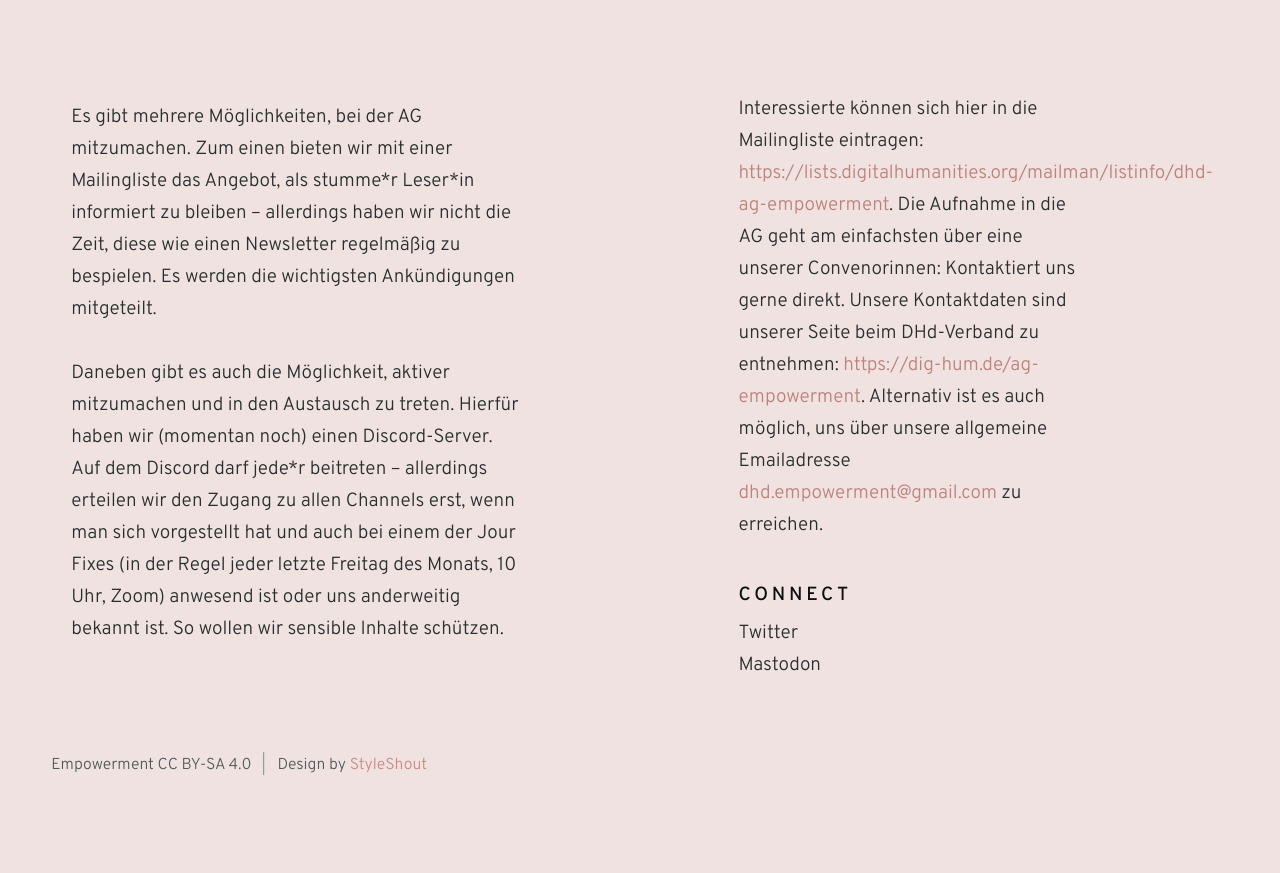
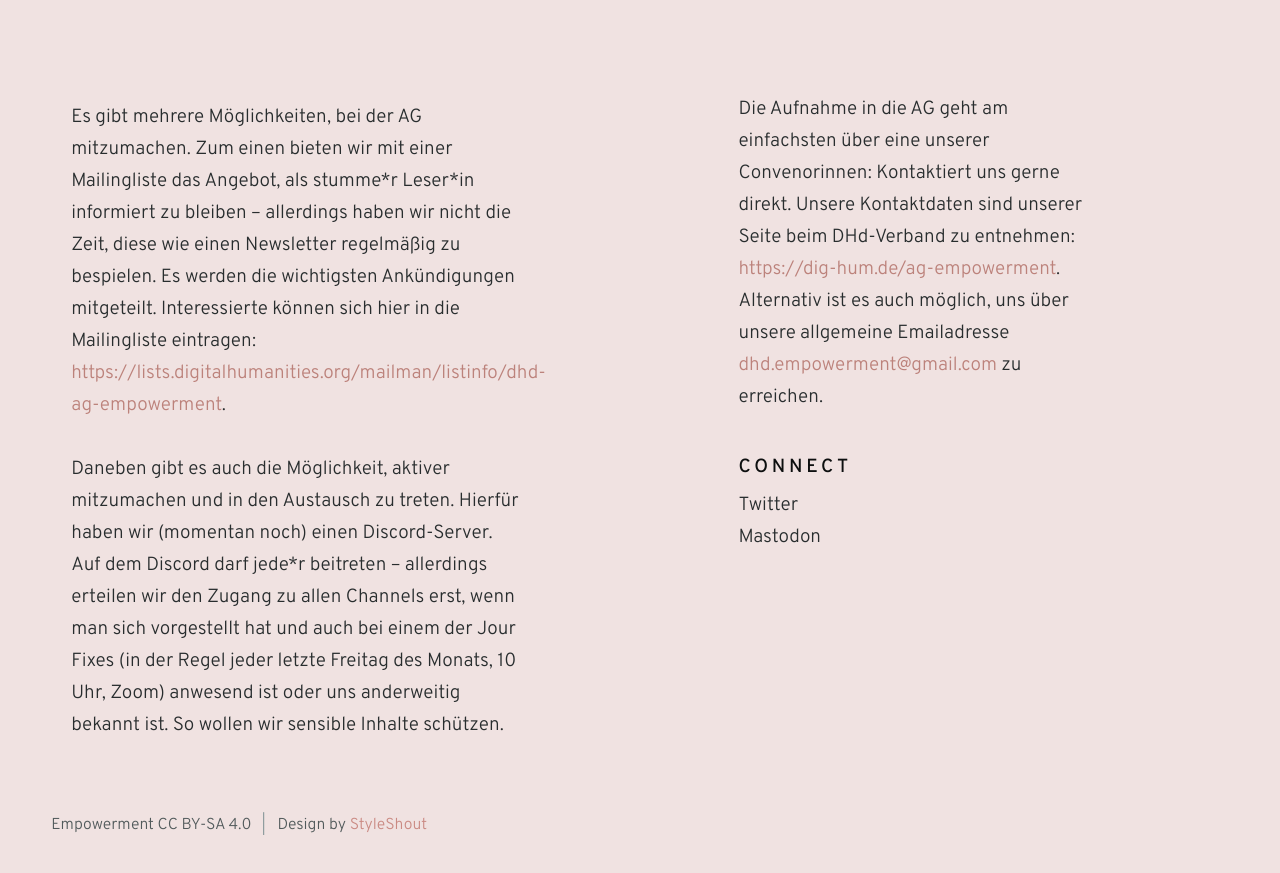
Before and after one commit to empowerdh/empowerdh.github.io, a plain HTML site: page index.html in a window 1280 px wide. Shown: the part 7720-8593 px from the top of the page. Drawn offline with Linux system fonts and the light colour scheme.

Commit message:
update contact info

```diff
--- a/index.html
+++ b/index.html
@@ -386,7 +386,7 @@
             <div class="row s-footer__contact-content">
 
                 <div class="column lg-5 md-6 stack-on-900 left-block">
-                    <p>Es gibt mehrere Möglichkeiten, bei der AG mitzumachen. Zum einen bieten wir mit einer Mailingliste das Angebot, als stumme*r Leser*in informiert zu bleiben – allerdings haben wir nicht die Zeit, diese wie einen Newsletter regelmäßig zu bespielen. Es werden die wichtigsten Ankündigungen mitgeteilt.</p>
+                    <p>Es gibt mehrere Möglichkeiten, bei der AG mitzumachen. Zum einen bieten wir mit einer Mailingliste das Angebot, als stumme*r Leser*in informiert zu bleiben – allerdings haben wir nicht die Zeit, diese wie einen Newsletter regelmäßig zu bespielen. Es werden die wichtigsten Ankündigungen mitgeteilt. Interessierte können sich hier in die Mailingliste eintragen: <a href="https://lists.digitalhumanities.org/mailman/listinfo/dhd-ag-empowerment">https://lists.digitalhumanities.org/mailman/listinfo/dhd-ag-empowerment</a>.</p>
                     <p>Daneben gibt es auch die Möglichkeit, aktiver mitzumachen und in den Austausch zu treten. Hierfür haben wir (momentan noch) einen Discord-Server. Auf dem Discord darf jede*r beitreten – allerdings erteilen wir den Zugang zu allen Channels erst, wenn man sich vorgestellt hat und auch bei einem der Jour Fixes (in der Regel jeder letzte Freitag des Monats, 10 Uhr, Zoom) anwesend ist oder uns anderweitig bekannt ist. So wollen wir sensible Inhalte schützen.</p>
                 </div>
 
@@ -394,7 +394,7 @@
 
                     <div class="s-footer__contact-info" >
 
-                    <p>Interessierte können sich hier in die Mailingliste eintragen: <a href="https://lists.digitalhumanities.org/mailman/listinfo/dhd-ag-empowerment">https://lists.digitalhumanities.org/mailman/listinfo/dhd-ag-empowerment</a>. Die Aufnahme in die AG geht am einfachsten über eine unserer Convenorinnen: Kontaktiert uns gerne direkt. Unsere Kontaktdaten sind unserer Seite beim DHd-Verband zu entnehmen: <a href="https://dig-hum.de/ag-empowerment">https://dig-hum.de/ag-empowerment</a>. Alternativ ist es auch möglich, uns über unsere allgemeine Emailadresse <a href="mailto:dhd.empowerment@gmail.com">dhd.empowerment@gmail.com</a> zu erreichen.</p>
+                    <p>Die Aufnahme in die AG geht am einfachsten über eine unserer Convenorinnen: Kontaktiert uns gerne direkt. Unsere Kontaktdaten sind unserer Seite beim DHd-Verband zu entnehmen: <a href="https://dig-hum.de/ag-empowerment">https://dig-hum.de/ag-empowerment</a>. Alternativ ist es auch möglich, uns über unsere allgemeine Emailadresse <a href="mailto:dhd.empowerment@gmail.com">dhd.empowerment@gmail.com</a> zu erreichen.</p>
 
                     <div class="s-footer__social">
                         <h2 class="text-subtitle">
```
